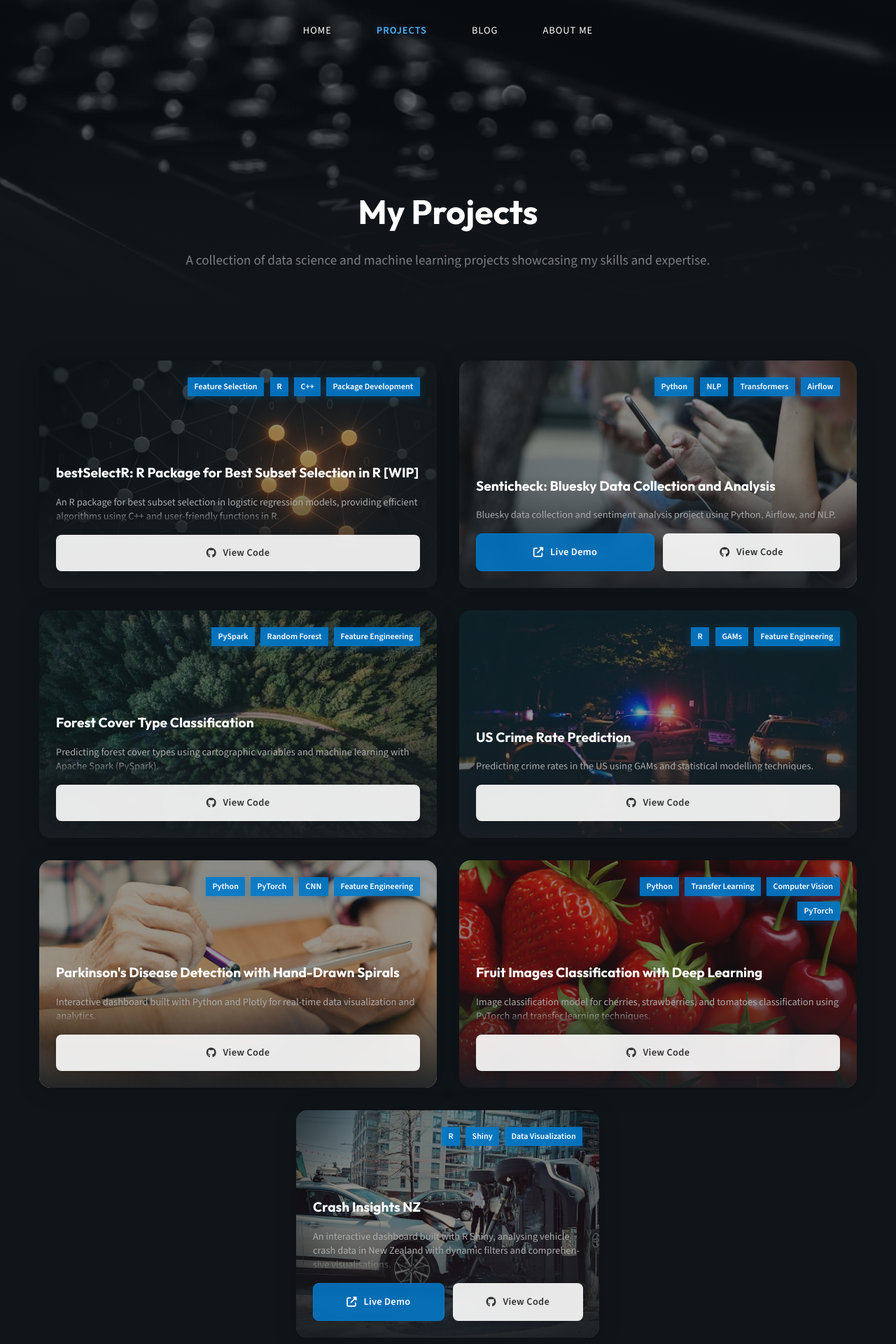
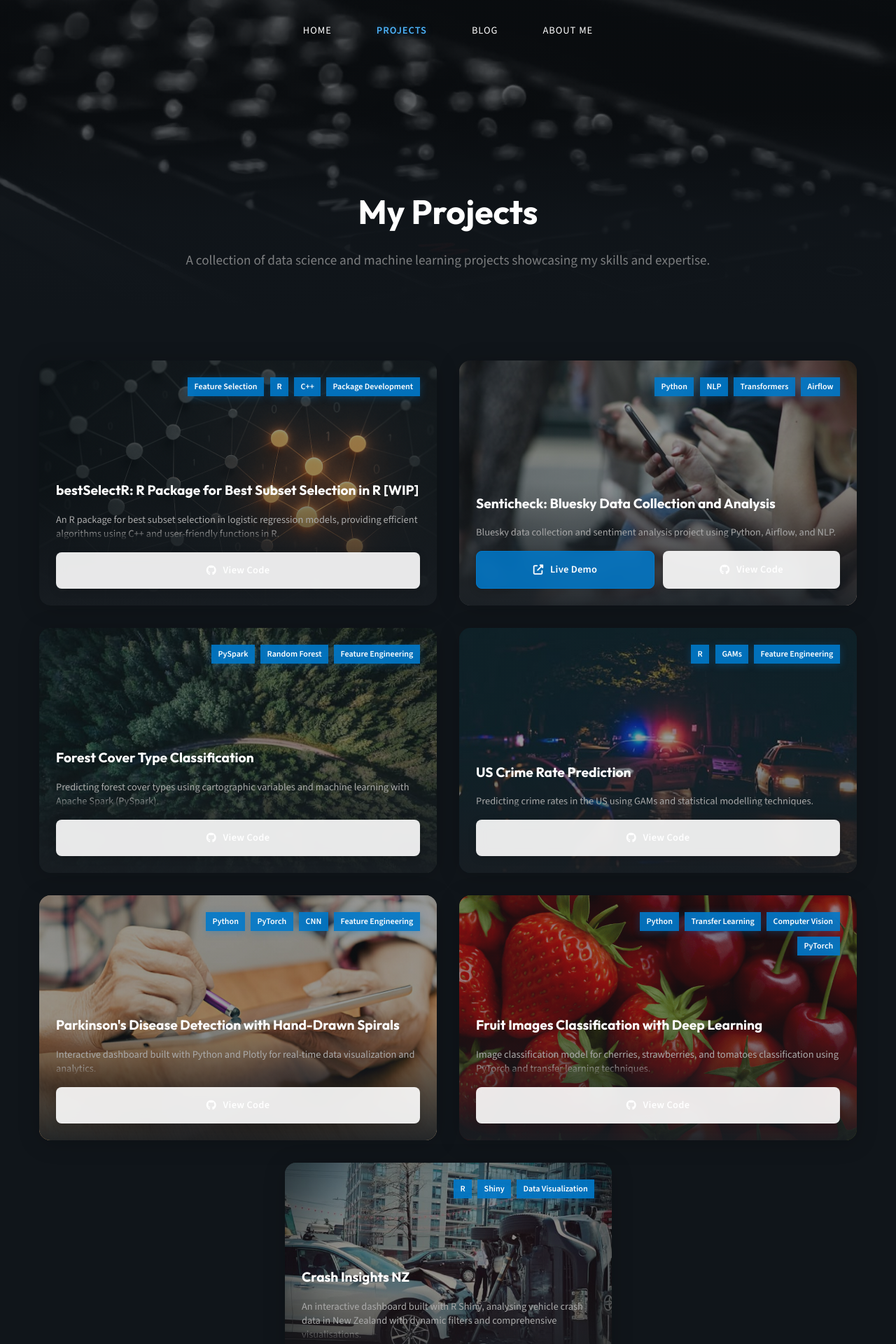
Before and after one commit to marcovietovega/portfolio, a Jekyll site: the page built from projects.md, in a window 1280 px wide. Shown: the top 1920 px of the page at 70% size. Built offline with Jekyll 4.4.1, drawn with Linux system fonts in a browser that asks for light colours.

Commit message:
fix: increase project card height and clean up project styles

```diff
--- a/_sass/partials/_projects.scss
+++ b/_sass/partials/_projects.scss
@@ -48,16 +48,11 @@
   transition: all 0.3s ease;
 }
 
-.project-card:hover {
-  transform: translateY(-5px);
-  box-shadow: 0 12px 40px rgba(0, 0, 0, 0.25);
-}
-
 .project-image {
   position: relative;
-  height: 325px;
+  height: 350px;
   overflow: hidden;
-  background: #181d22;
+  background: var(--color-card-solid);
   display: flex;
   align-items: center;
   justify-content: center;
@@ -82,10 +77,6 @@
   );
   z-index: 1;
   pointer-events: none;
-}
-
-.project-card:hover .project-image img {
-  transform: scale(1.05);
 }
 
 .project-content {
@@ -164,7 +155,7 @@
 
 .btn-project {
   background: rgba(255, 255, 255, 0.9);
-  color: #333;
+  color: var(--color-text-dark);
   padding: 0.5rem 1rem;
   border-radius: 8px;
   font-size: 0.9rem;
@@ -222,25 +213,6 @@
   justify-content: center;
 }
 
-.skill-tag {
-  background: rgba(255, 255, 255, 0.9);
-  color: #333;
-  padding: 0.38rem 0.8rem;
-  border-radius: 999px;
-  font-size: 0.8rem;
-  font-weight: 500;
-  transition: background 0.2s, color 0.2s, box-shadow 0.2s;
-  border: none;
-  box-shadow: 0 2px 8px rgba(0, 0, 0, 0.1);
-  letter-spacing: 0.02em;
-  cursor: default;
-}
-
-.skill-tag:hover {
-  background: var(--color-primary);
-  color: var(--color-text);
-  box-shadow: 0 4px 16px rgba(77, 179, 250, 0.18);
-}
 
 /* Center orphan card in 2-column projects grid */
 .projects-grid > .project-card:last-child:nth-child(odd) {
```
